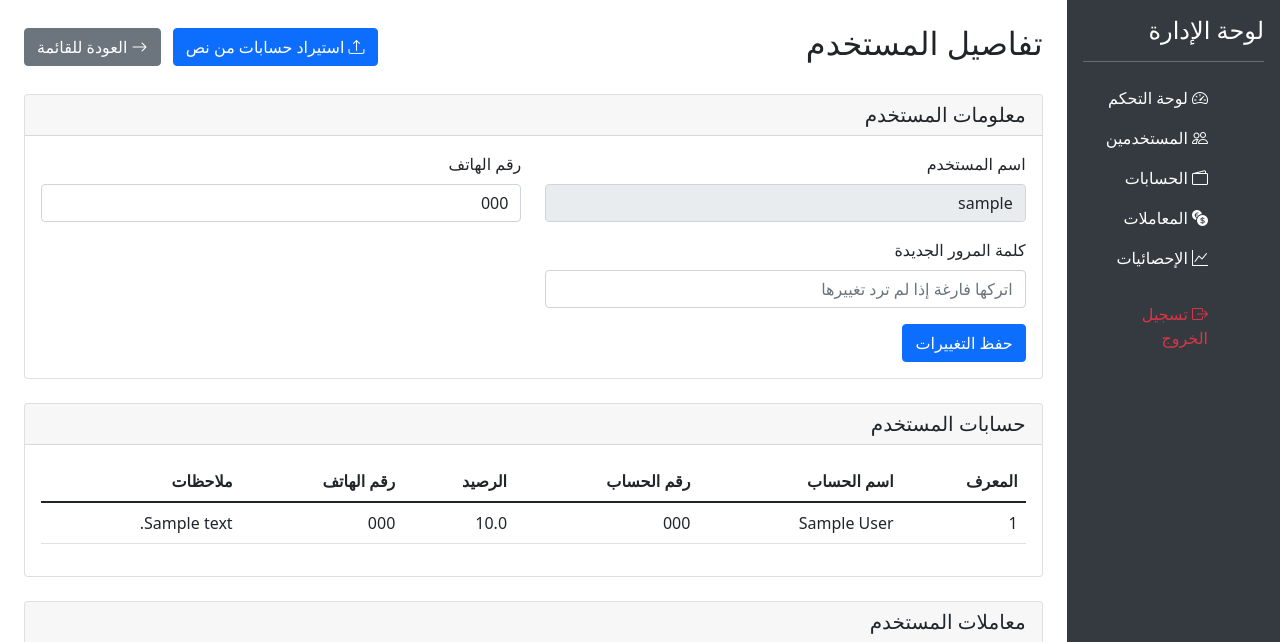
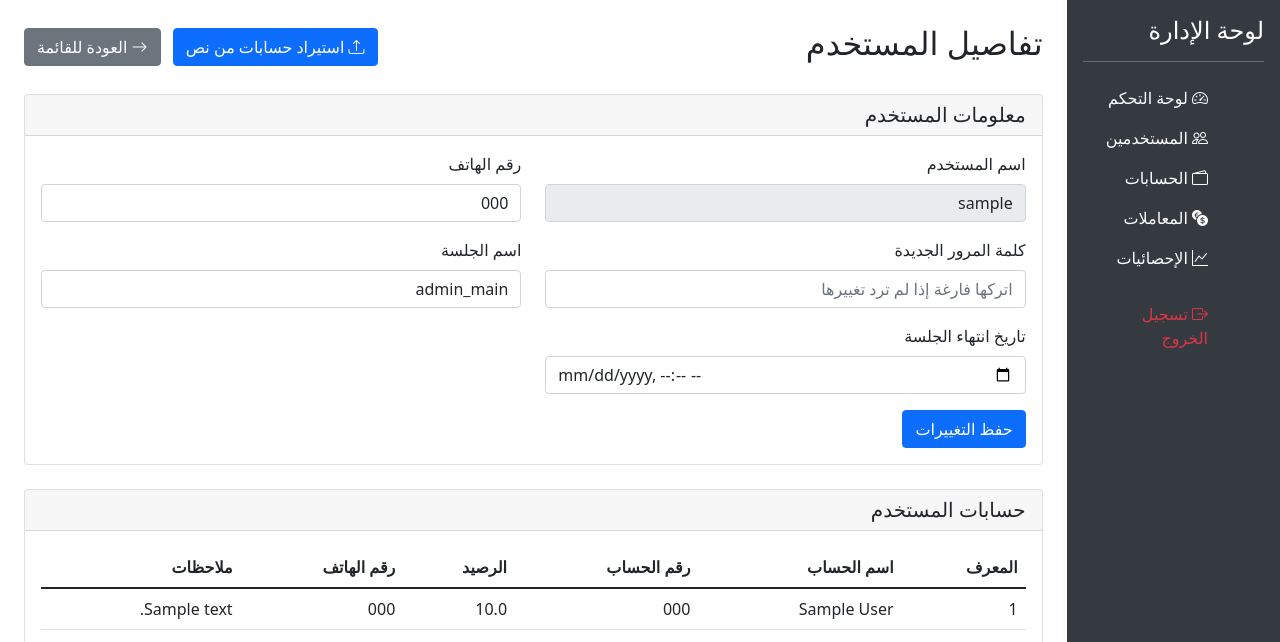
Before and after one commit to hillal77444/hsaby, a Flask app: template accounting_server/app/templates/admin/user_details.html in a window 1280 px wide. Shown: the top 642 px of the page. Run offline with Flask 3, Linux system fonts and the light colour scheme; the template is opened without the code that fills it: values that come from a table or form of the project are taken from there, others are empty; tables that the repository leaves empty hold one stand-in row (values such as "Sample post"); some libraries are stand-ins or nearby versions.

Commit message:
Update user_details.html

```diff
--- a/accounting_server/app/templates/admin/user_details.html
+++ b/accounting_server/app/templates/admin/user_details.html
@@ -106,6 +106,14 @@
                                     <label class="form-label">كلمة المرور الجديدة</label>
                                     <input type="password" name="password" class="form-control" placeholder="اتركها فارغة إذا لم ترد تغييرها">
                                 </div>
+                                <div class="col-md-6 mb-3">
+                                    <label class="form-label">اسم الجلسة</label>
+                                    <input type="text" name="session_name" class="form-control" value="{{ user.session_name or 'admin_main' }}">
+                                </div>
+                                <div class="col-md-6 mb-3">
+                                    <label class="form-label">تاريخ انتهاء الجلسة</label>
+                                    <input type="datetime-local" name="session_expiry" class="form-control" value="{{ user.session_expiry.strftime('%Y-%m-%dT%H:%M') if user.session_expiry else '' }}">
+                                </div>
                                 <div class="col-12">
                                     <button type="submit" class="btn btn-primary">حفظ التغييرات</button>
                                 </div>
```
